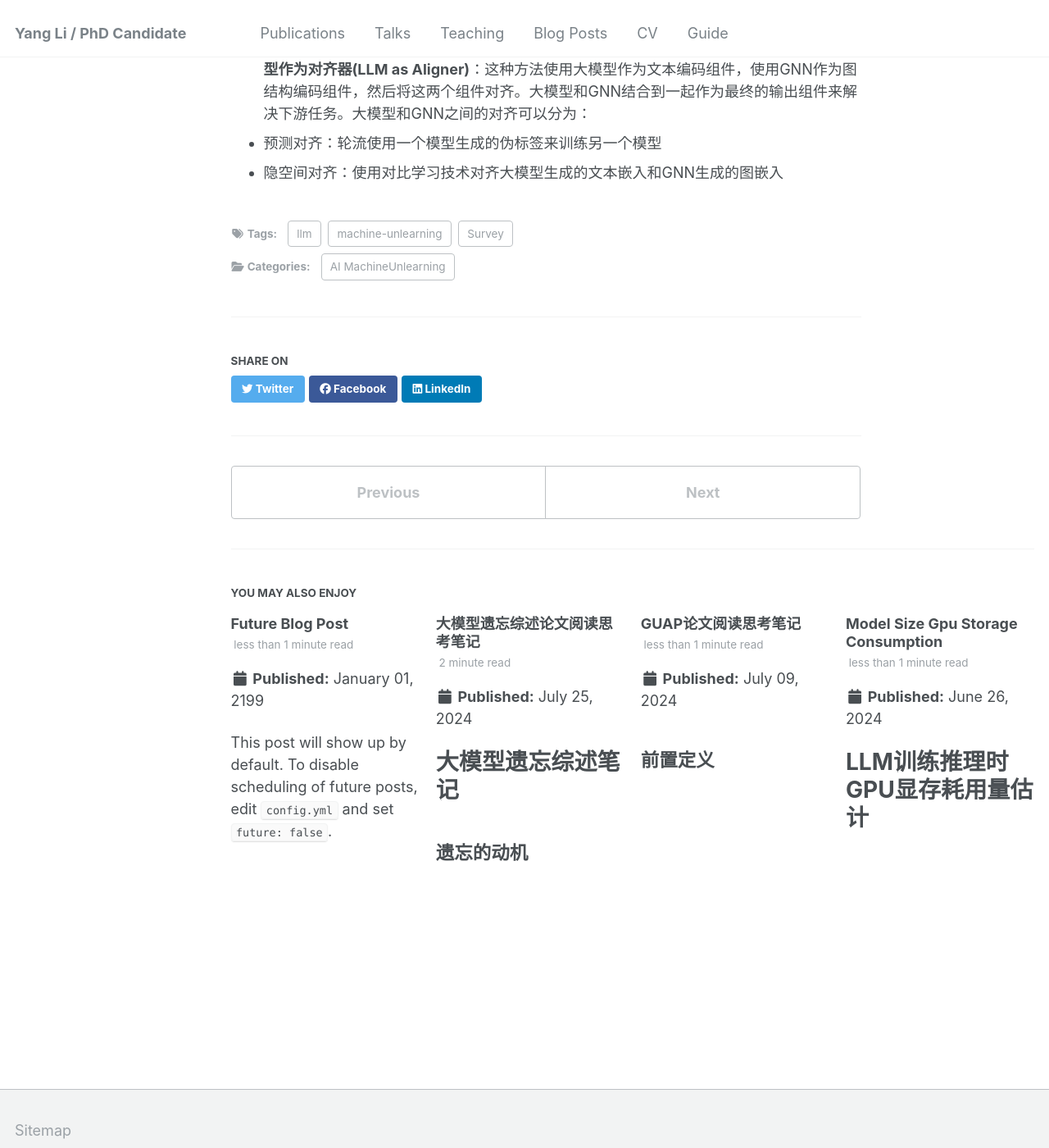
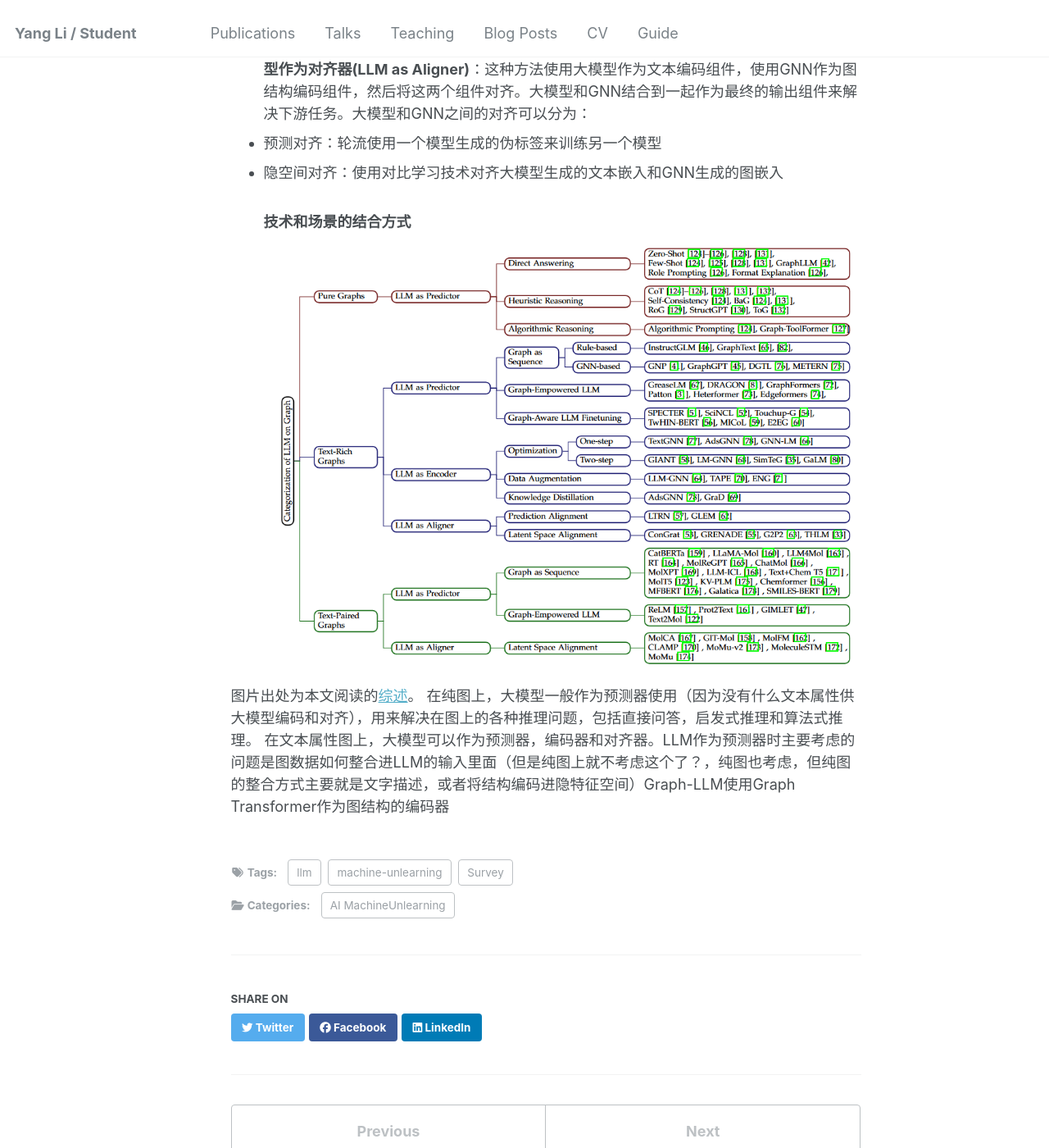
Before and after one commit to li-yang23/li-yang23.github.io, a Jekyll site: the page built from _posts/2024-08-15-LLM-and-GNN.md, in a window 1280 px wide and 1400 px high, scrolled down 985 px. Shown: the whole window at 82% size. Built offline with Jekyll 4.4.1, drawn with Linux system fonts in a browser that asks for light colours.

Commit message:
already laoshi, please fangguo

```diff
--- a/_config.yml
+++ b/_config.yml
@@ -8,7 +8,7 @@
 
 # Basic Site Settings
 locale                   : "en-US"
-title                    : "Yang Li / PhD Candidate"
+title                    : "Yang Li / Student"
 title_separator          : "-"
 name                     : &name "Yang Li"
 description              : &description "Student"
--- a/_posts/2024-08-15-LLM-and-GNN.md
+++ b/_posts/2024-08-15-LLM-and-GNN.md
@@ -23,3 +23,9 @@ date: 2024-08-15
 **大模型作为对齐器(LLM as Aligner)**：这种方法使用大模型作为文本编码组件，使用GNN作为图结构编码组件，然后将这两个组件对齐。大模型和GNN结合到一起作为最终的输出组件来解决下游任务。大模型和GNN之间的对齐可以分为：
 - 预测对齐：轮流使用一个模型生成的伪标签来训练另一个模型
 - 隐空间对齐：使用对比学习技术对齐大模型生成的文本嵌入和GNN生成的图嵌入
+### 技术和场景的结合方式
+![](/images/poster-images/2024-08-15-LLM-and-GNN/scenarios-and-techniques.png "与大模型有关的图场景和图学习技术的结合方式")
+
+图片出处为本文阅读的[综述](http://arxiv.org/abs/2312.02783)。
+在纯图上，大模型一般作为预测器使用（因为没有什么文本属性供大模型编码和对齐），用来解决在图上的各种推理问题，包括直接问答，启发式推理和算法式推理。
+在文本属性图上，大模型可以作为预测器，编码器和对齐器。LLM作为预测器时主要考虑的问题是图数据如何整合进LLM的输入里面（但是纯图上就不考虑这个了？，纯图也考虑，但纯图的整合方式主要就是文字描述，或者将结构编码进隐特征空间）Graph-LLM使用Graph Transformer作为图结构的编码器
```
Also changed, not shown: images/poster-images/2024-08-15-LLM-and-GNN/scenarios-and-techniques.png (added).
